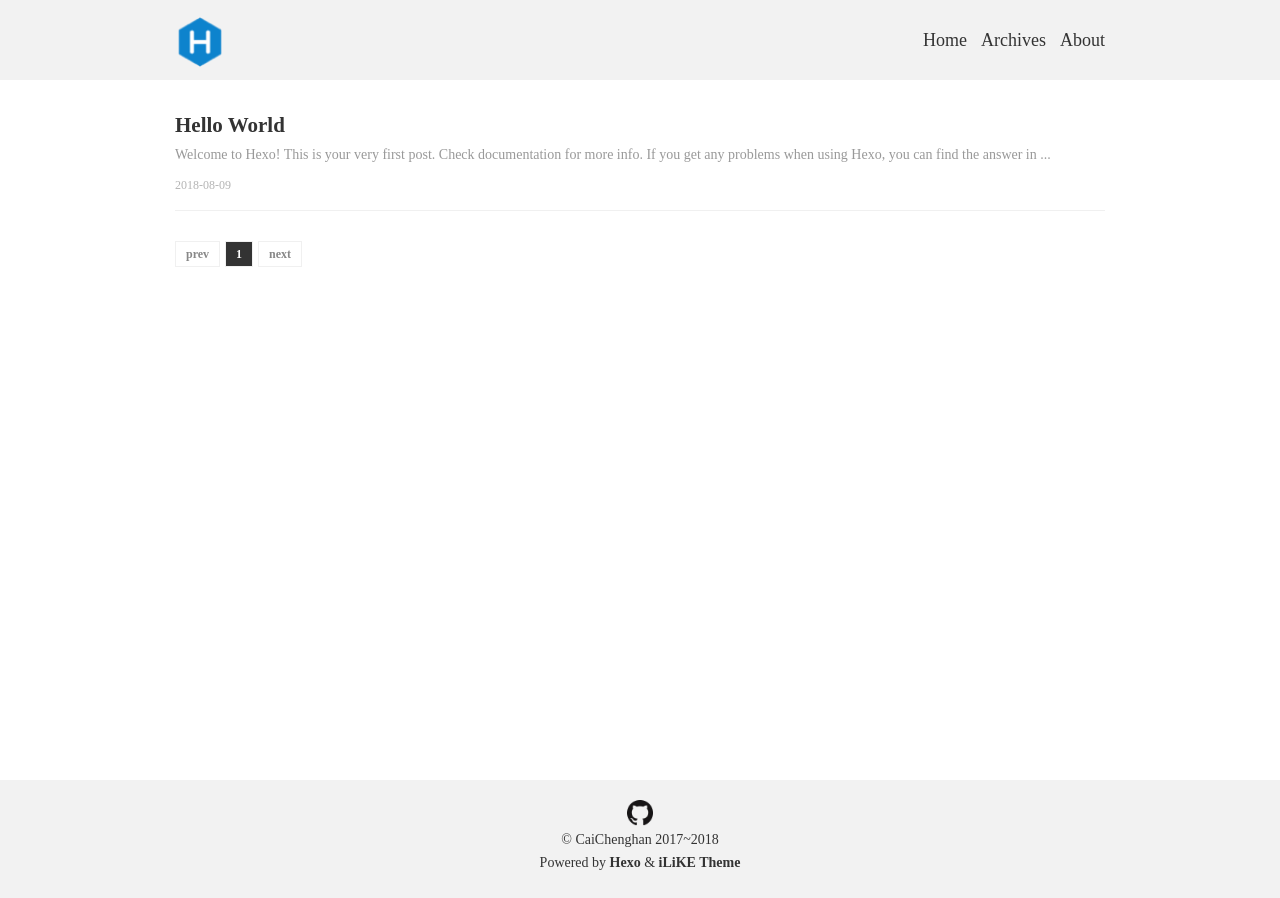
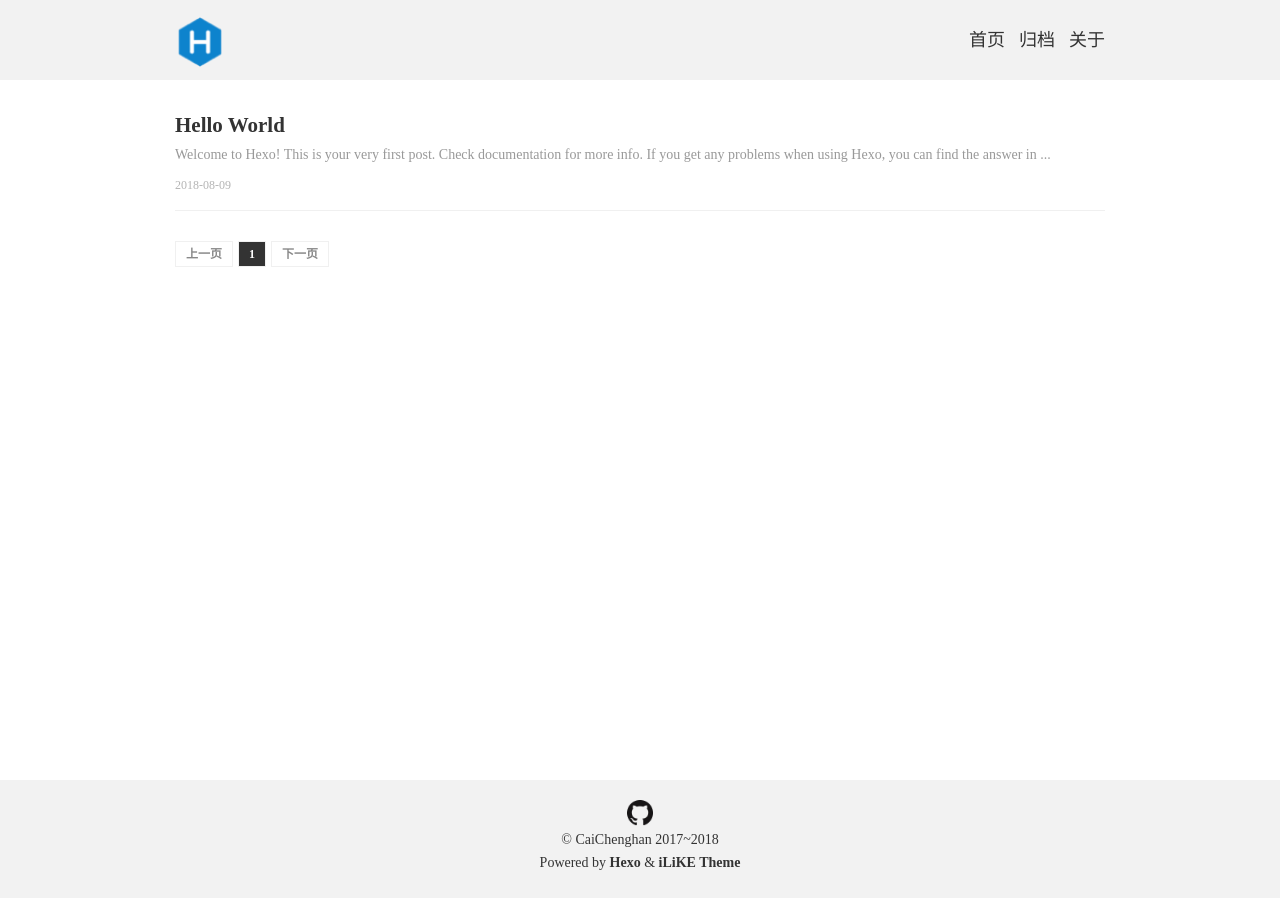
Before and after one commit to CaiChenghan/caichenghan.github.io, a plain HTML site: page index.html in a window 1280 px wide. Drawn offline with Linux system fonts and the light colour scheme.

Commit message:
Site updated: 2018-08-09 15:12:22

```diff
--- a/index.html
+++ b/index.html
@@ -30,7 +30,7 @@
 
 
 
-          <a href="/">Home</a>
+          <a href="/">首页</a>
 
 
 
@@ -38,7 +38,7 @@
 
 
 
-          <a href="/archives">Archives</a>
+          <a href="/archives">归档</a>
 
 
 
@@ -46,7 +46,7 @@
 
 
 
-          <a href="/about">About</a>
+          <a href="/about">关于</a>
 
       </div>
     </div>
@@ -86,7 +86,7 @@
     <div class="pagenator">
     <!--- 上一页 --->
 
-        <a class="extend prev-none">prev</a>
+        <a class="extend prev-none">上一页</a>
 
 
 
@@ -99,7 +99,7 @@
 
     <!--- 下一页 --->
 
-        <a class="extend next-none">next</a>
+        <a class="extend next-none">下一页</a>
 
 
 </div>
```
Also changed, not shown: 2018/08/09/hello-world/index.html (+4 -4 lines), about/index.html (+3 -3 lines), archives/2018/08/index.html (+3 -3 lines), archives/2018/index.html (+3 -3 lines), archives/index.html (+3 -3 lines), tags/index.html (+3 -3 lines).
